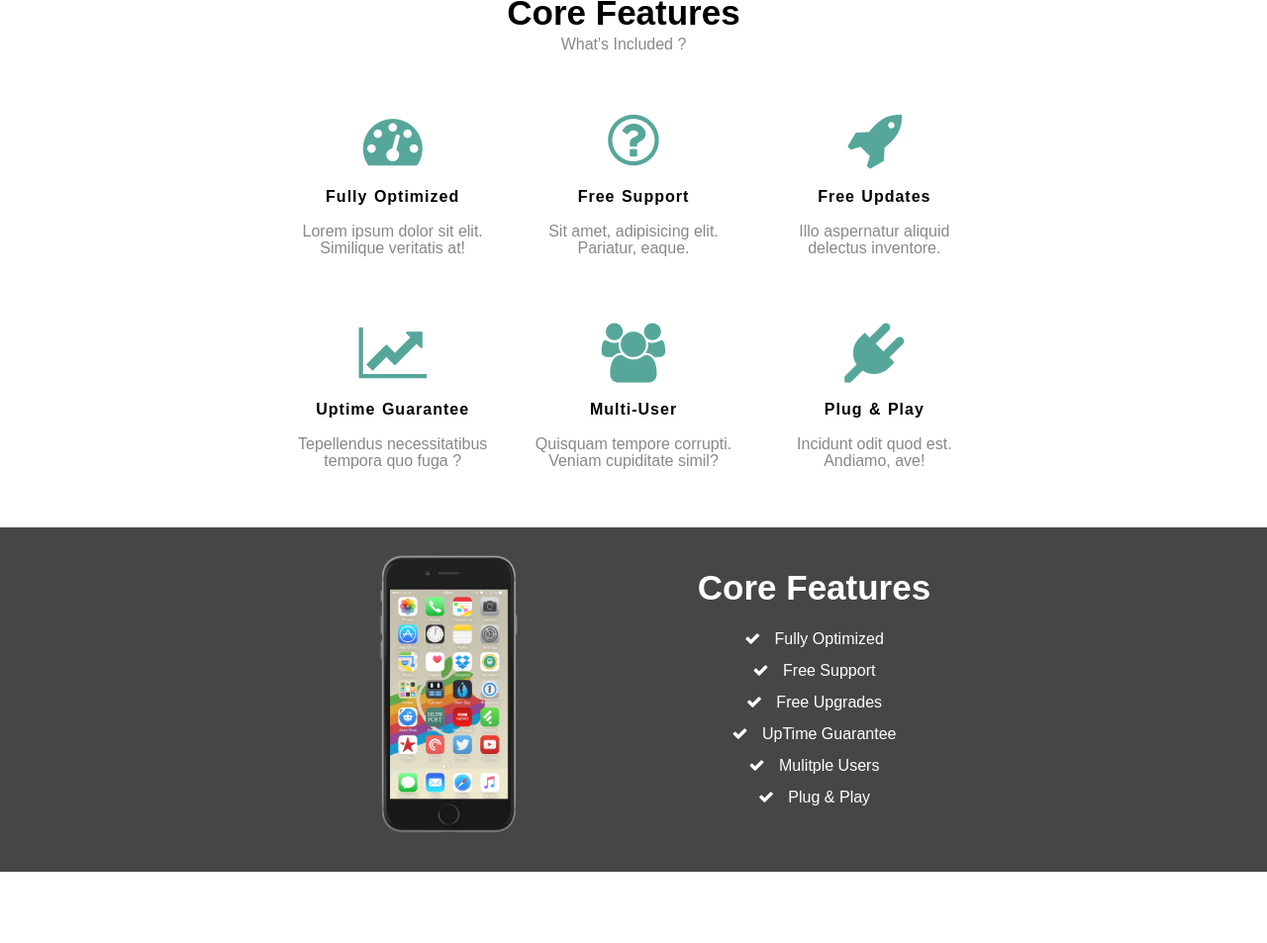
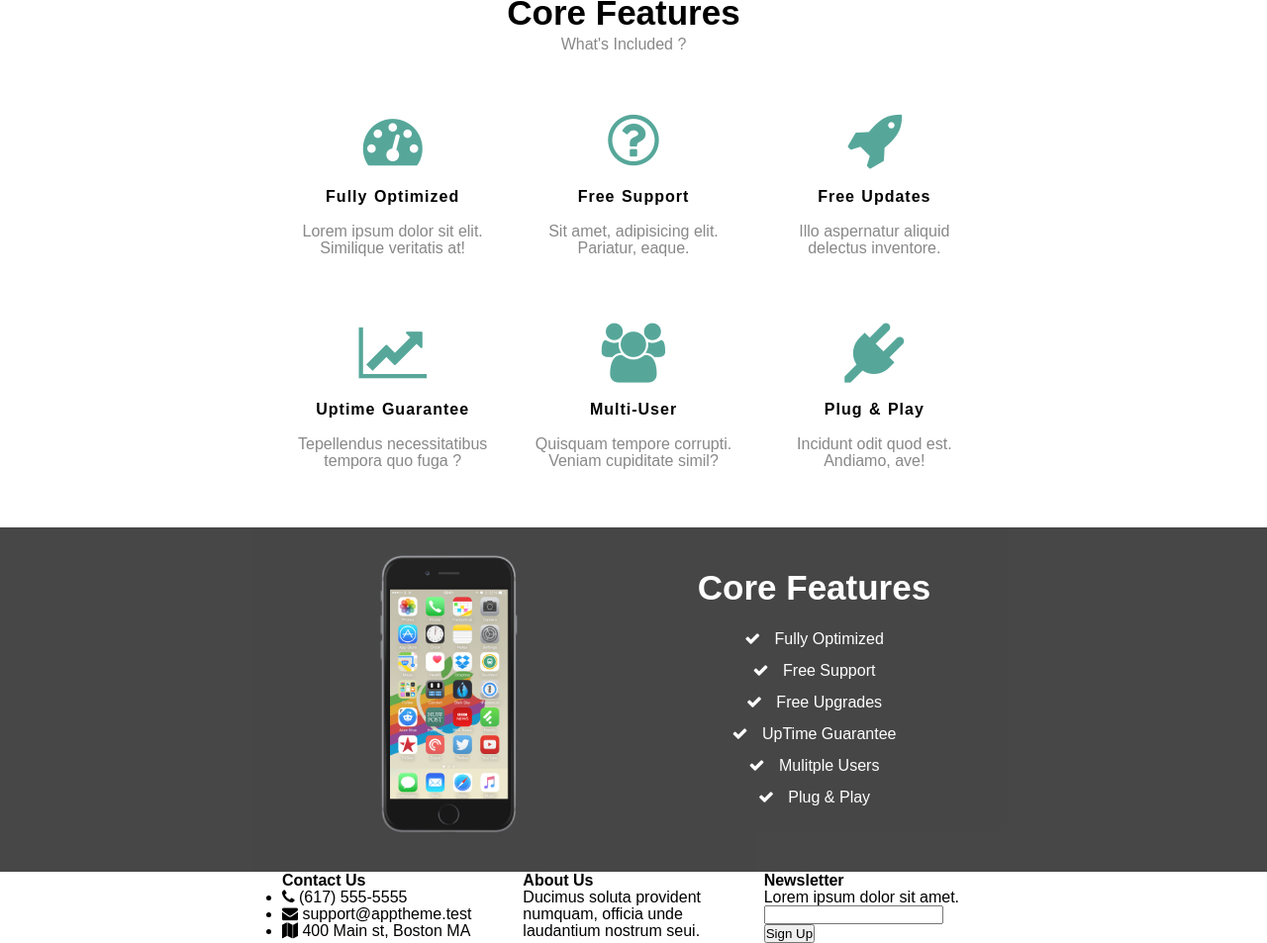
Before and after one commit to alexgooner12/app-theme-project, a plain HTML site: page index.html in a window 1280 px wide. Shown: the part 685-1638 px from the top of the page at 99% size. Before the commit the page ends 1566 px from the top, so only its background shows below. Drawn offline with Linux system fonts and the light colour scheme.

Commit message:
Add company section html structure.

```diff
--- a/index.html
+++ b/index.html
@@ -123,5 +123,34 @@
         </div>
     </section>
 
+    <!-- company -->
+
+    <section id="company" class="company">
+        <div class="container">
+            <div class="row center-xs start-sm start-md start-lg">
+                <div class="col-xs-12 col-sm-4 col-md-4 col-lg-4">
+                   <h4 class="company__heading">Contact Us</h4>
+                   <ul class="company__list">
+                       <li class="company__item"><i class="fa fa-phone company__icon"></i> (617) 555-5555</li>
+                       <li class="company__item"><i class="fa fa-envelope company__icon"></i> support@apptheme.test</li>
+                       <li class="company__item"><i class="fa fa-map company__icon"></i> 400 Main st, Boston MA</li>
+                   </ul>
+                </div>
+                <div class="col-xs-12 col-sm-4 col-md-4 col-lg-4">
+                    <h4 class="company__heading">About Us</h4>
+                    <p class="company__text">Ducimus soluta provident numquam, officia unde laudantium nostrum seui.</p>
+                </div>
+                <div class="col-xs-12 col-sm-4 col-md-4 col-lg-4">
+                    <h4 class="company__heading">Newsletter</h4>
+                    <p class="company__text">Lorem ipsum dolor sit amet.</p>
+                    <form class="sign-up-form">
+                        <input type="text" name="email" class="sign-up-form__input">
+                        <button type="submit" name="button" class="sign-up-form__btn">Sign Up</button>
+                    </form>
+                </div>
+            </div>
+        </div>
+    </section>
+
 </body>
 </html>
```
